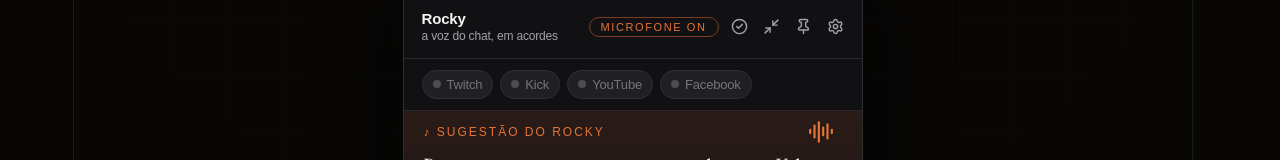
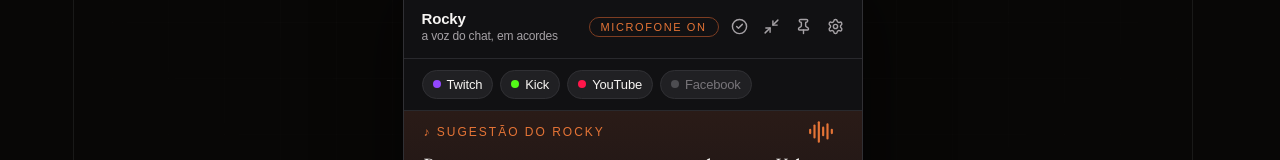
Before and after one commit to opensources-com-br/rocky, a Next.js app in the folder apps/web/: page / in a window 1280 px wide. Shown: the part 595-755 px from the top of the page. Built offline with nearby package versions, Linux system fonts and the light colour scheme.

Commit message:
fix: use desktop platform colors in preview

```diff
--- a/apps/web/components/landing/app-preview.css
+++ b/apps/web/components/landing/app-preview.css
@@ -54,10 +54,13 @@
 .rocky-platforms { display: flex; gap: 7px; padding: 11px 18px; border-block: 1px solid #29292d; flex-wrap: wrap; }
 .rocky-platforms > span { display: flex; gap: 6px; align-items: center; padding: 6px 10px; border-radius: 18px; border: 1px solid var(--rp-border); background: #202023; color: var(--rp-muted); font-size: 13px; }
 .rocky-platforms i { width: 8px; height: 8px; border-radius: 50%; background: #4d4d51; }
-.rocky-platforms .connected { color: #f6f4f2; }
-.rocky-platforms .connected i { background: #9347ff; }
+.rocky-platforms .available { color: #f6f4f2; }
+.rocky-platforms .twitch i { background: #9347ff; }
 .rocky-tabs { display: flex; margin: 12px 14px; padding: 4px; border-radius: 13px; background: #202023; }
 .rocky-tabs > span { flex: .85; padding: 9px 0; text-align: center; border-radius: 9px; font-size: 12px; color: var(--rp-secondary); }
 .rocky-tabs > span:first-child { flex: 1.25; }
 .rocky-tabs > span:nth-child(2) { flex: 1.15; }
 .rocky-tabs .selected { background: #3a3a3e; color: #f6f4f2; font-weight: bold; }
+
+.rocky-platforms .kick i { background: #53fc18; }
+.rocky-platforms .youtube i { background: #ff164a; }
```
